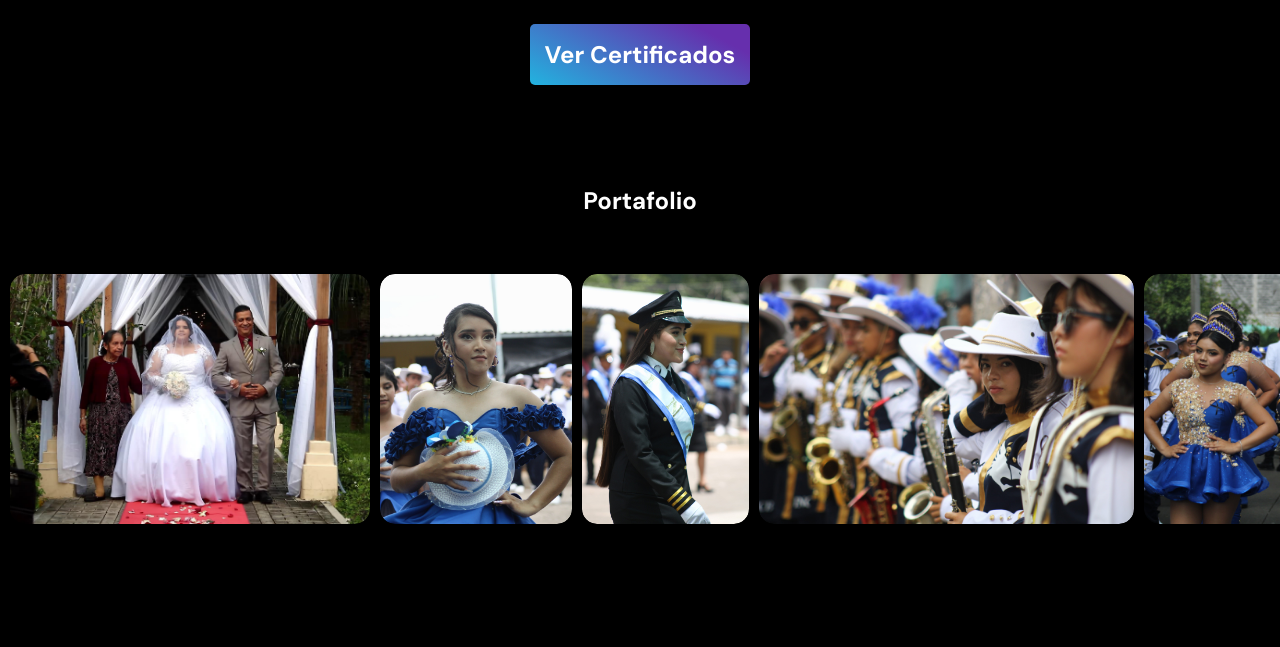
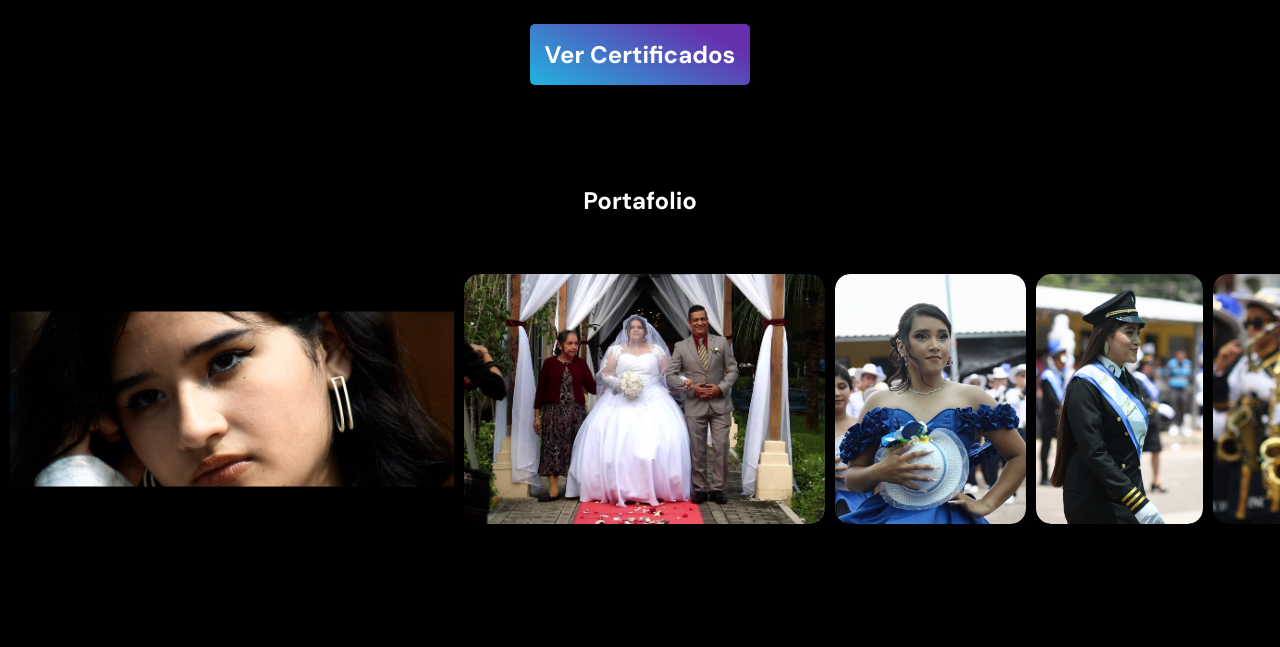
Before and after one commit to dalvetko/a, a plain HTML site: page index.html in a window 1280 px wide. Shown: the part 826-1473 px from the top of the page. Drawn offline with Linux system fonts and the light colour scheme.

Commit message:
new photo

```diff
--- a/index.html
+++ b/index.html
@@ -52,6 +52,9 @@
             <section class="plans-container--slider">
                 <div class="slider">
                     <div class="slide">
+                        <img src="./assets/img/9.jpg" alt="">
+                    </div>
+                    <div class="slide">
                         <img src="./assets/img/8.jpg" alt="">
                     </div>
                     <div class="slide">
```
Also changed, not shown: assets/img/9.jpg (added).
